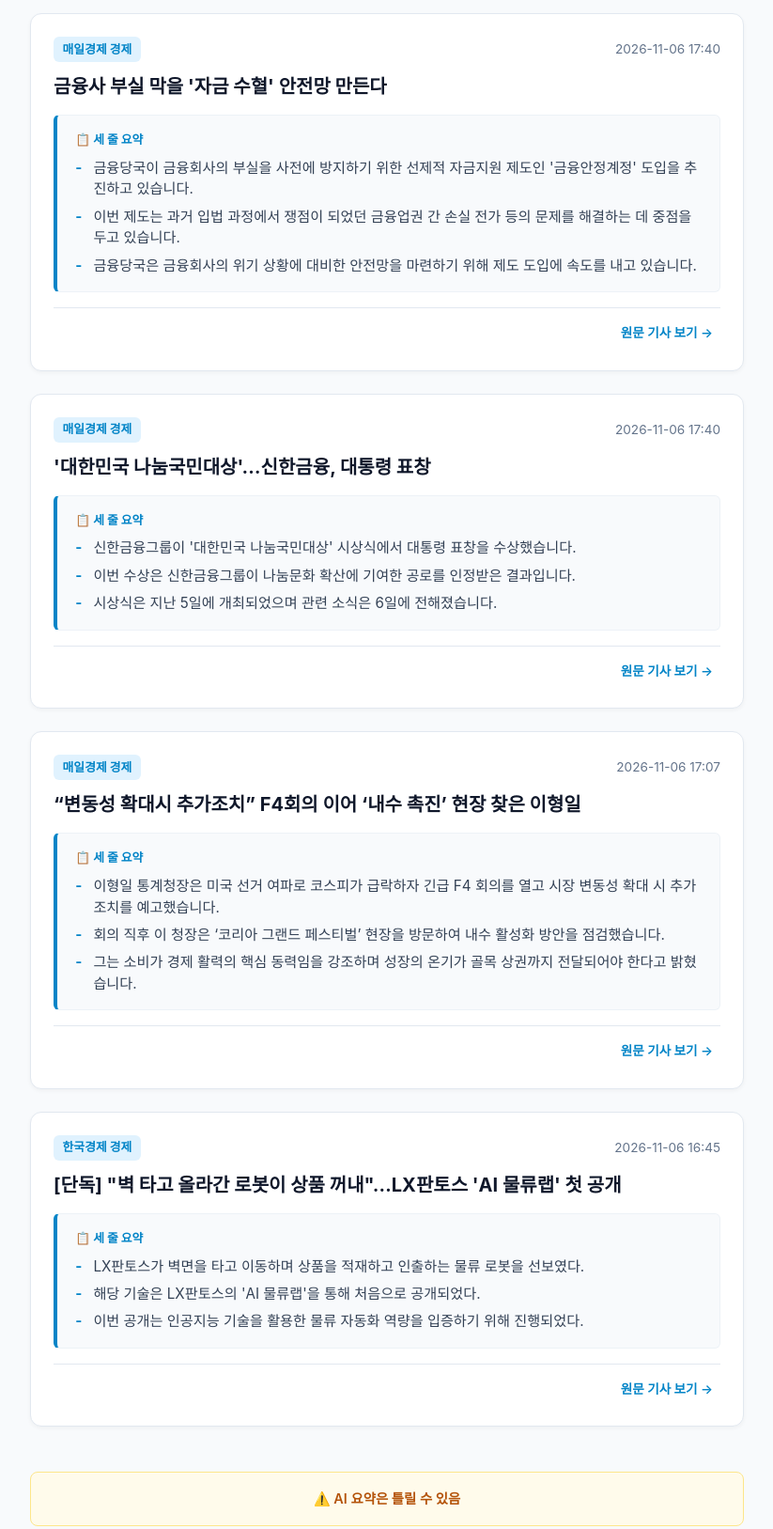
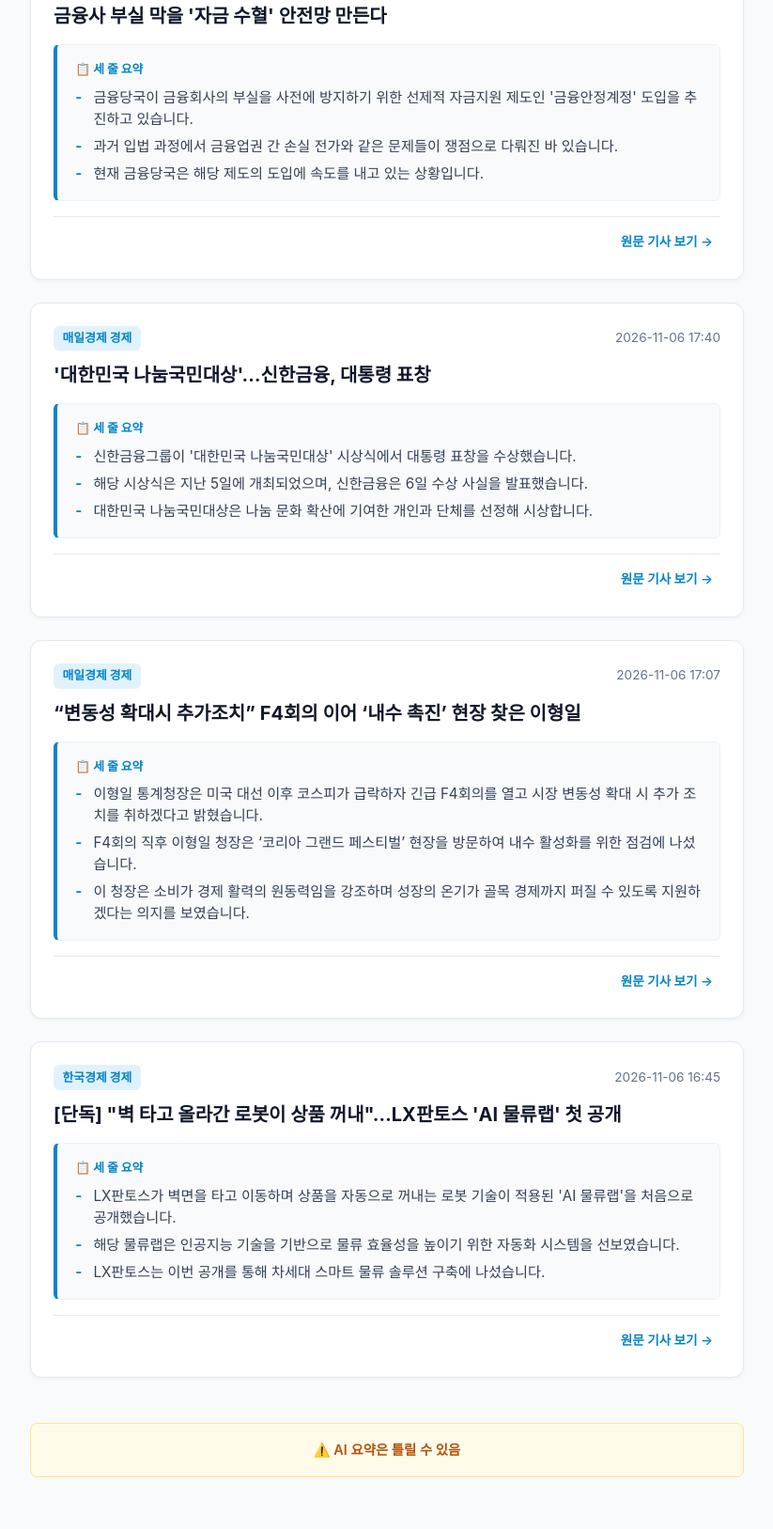
Before and after one commit to Kyle-HyukTae-Kwon/news-briefing, a plain HTML site: page index.html in a window 1280 px wide. Shown: the part 560-2187 px from the top of the page at 94% size, without its empty margins (228-1051 px from the left). After the commit the page ends 2164 px from the top, so only its background shows below. Drawn offline with Linux system fonts and the light colour scheme.

Commit message:
첫 브리핑
금융·경제·AI 키워드

```diff
--- a/index.html
+++ b/index.html
@@ -169,7 +169,7 @@
   <div class="container">
     <header>
       <h1>금융·경제 아침 브리핑</h1>
-      <p class="collected-time">수집 시각: 2026-11-06 21:17:34</p>
+      <p class="collected-time">수집 시각: 2026-11-06 21:31:02</p>
     </header>
 
     <main class="news-feed">
@@ -187,9 +187,8 @@
           <div class="summary-container">
             <div class="summary-label">📋 세 줄 요약</div>
             <ul class="summary-list">
-              <li>인공지능 시대를 맞아 생존을 위해 인재 확보와 양성이 기업과 교육 현장의 핵심 과제로 떠오르고 있습니다.</li>
-<li>인공지능 기술의 급격한 발전으로 인해 교수와 최고경영자(CEO) 등 전문가들도 관련 지식 습득에 적극적으로 나서고 있습니다.</li>
-<li>변화하는 환경 속에서 경쟁력을 갖추기 위해 인재의 중요성이 그 어느 때보다 강조되고 있습니다.</li>
+              <li>인공지능 시대를 맞아 생존을 위해 필수적인 핵심 요소로 인재가 주목받고 있습니다.</li>
+<li>인재 확보와 역량 강화를 위해 교수와 최고경영자들까지 학업에 매진하고 있습니다.</li>
 
             </ul>
           </div>
@@ -215,8 +214,8 @@
             <div class="summary-label">📋 세 줄 요약</div>
             <ul class="summary-list">
               <li>금융당국이 금융회사의 부실을 사전에 방지하기 위한 선제적 자금지원 제도인 &#x27;금융안정계정&#x27; 도입을 추진하고 있습니다.</li>
-<li>이번 제도는 과거 입법 과정에서 쟁점이 되었던 금융업권 간 손실 전가 등의 문제를 해결하는 데 중점을 두고 있습니다.</li>
-<li>금융당국은 금융회사의 위기 상황에 대비한 안전망을 마련하기 위해 제도 도입에 속도를 내고 있습니다.</li>
+<li>과거 입법 과정에서 금융업권 간 손실 전가와 같은 문제들이 쟁점으로 다뤄진 바 있습니다.</li>
+<li>현재 금융당국은 해당 제도의 도입에 속도를 내고 있는 상황입니다.</li>
 
             </ul>
           </div>
@@ -242,8 +241,8 @@
             <div class="summary-label">📋 세 줄 요약</div>
             <ul class="summary-list">
               <li>신한금융그룹이 &#x27;대한민국 나눔국민대상&#x27; 시상식에서 대통령 표창을 수상했습니다.</li>
-<li>이번 수상은 신한금융그룹이 나눔문화 확산에 기여한 공로를 인정받은 결과입니다.</li>
-<li>시상식은 지난 5일에 개최되었으며 관련 소식은 6일에 전해졌습니다.</li>
+<li>해당 시상식은 지난 5일에 개최되었으며, 신한금융은 6일 수상 사실을 발표했습니다.</li>
+<li>대한민국 나눔국민대상은 나눔 문화 확산에 기여한 개인과 단체를 선정해 시상합니다.</li>
 
             </ul>
           </div>
@@ -268,9 +267,9 @@
           <div class="summary-container">
             <div class="summary-label">📋 세 줄 요약</div>
             <ul class="summary-list">
-              <li>이형일 통계청장은 미국 선거 여파로 코스피가 급락하자 긴급 F4 회의를 열고 시장 변동성 확대 시 추가 조치를 예고했습니다.</li>
-<li>회의 직후 이 청장은 ‘코리아 그랜드 페스티벌’ 현장을 방문하여 내수 활성화 방안을 점검했습니다.</li>
-<li>그는 소비가 경제 활력의 핵심 동력임을 강조하며 성장의 온기가 골목 상권까지 전달되어야 한다고 밝혔습니다.</li>
+              <li>이형일 통계청장은 미국 대선 이후 코스피가 급락하자 긴급 F4회의를 열고 시장 변동성 확대 시 추가 조치를 취하겠다고 밝혔습니다.</li>
+<li>F4회의 직후 이형일 청장은 ‘코리아 그랜드 페스티벌’ 현장을 방문하여 내수 활성화를 위한 점검에 나섰습니다.</li>
+<li>이 청장은 소비가 경제 활력의 원동력임을 강조하며 성장의 온기가 골목 경제까지 퍼질 수 있도록 지원하겠다는 의지를 보였습니다.</li>
 
             </ul>
           </div>
@@ -295,9 +294,9 @@
           <div class="summary-container">
             <div class="summary-label">📋 세 줄 요약</div>
             <ul class="summary-list">
-              <li>LX판토스가 벽면을 타고 이동하며 상품을 적재하고 인출하는 물류 로봇을 선보였다.</li>
-<li>해당 기술은 LX판토스의 &#x27;AI 물류랩&#x27;을 통해 처음으로 공개되었다.</li>
-<li>이번 공개는 인공지능 기술을 활용한 물류 자동화 역량을 입증하기 위해 진행되었다.</li>
+              <li>LX판토스가 벽면을 타고 이동하며 상품을 자동으로 꺼내는 로봇 기술이 적용된 &#x27;AI 물류랩&#x27;을 처음으로 공개했습니다.</li>
+<li>해당 물류랩은 인공지능 기술을 기반으로 물류 효율성을 높이기 위한 자동화 시스템을 선보였습니다.</li>
+<li>LX판토스는 이번 공개를 통해 차세대 스마트 물류 솔루션 구축에 나섰습니다.</li>
 
             </ul>
           </div>
```
Also changed, not shown: news.json (+5 -5 lines), 1 other file.
